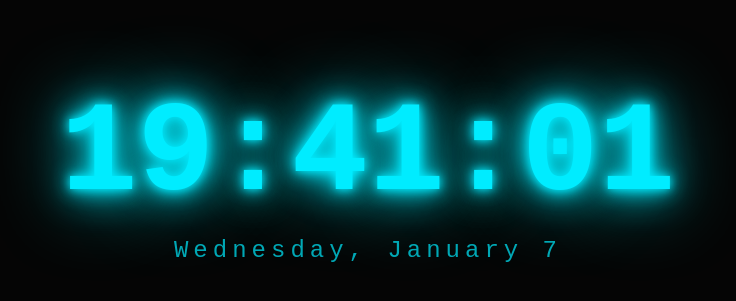
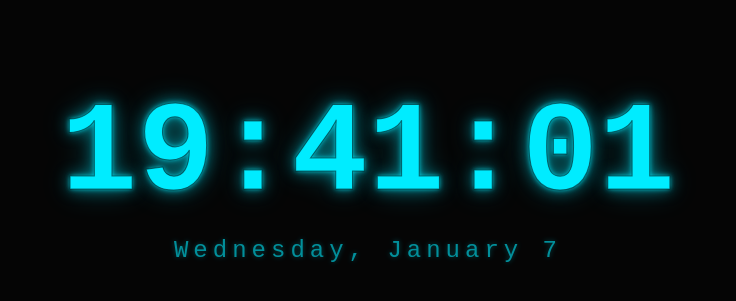
Before and after one commit to sonalimahato/Neon-Digital-Clock, a plain HTML site: page index.html in a window 1280 px wide. Shown: the part 227-528 px from the top of the page, without its empty margins (272-1008 px from the left). Drawn offline with Linux system fonts and the light colour scheme.

Commit message:
Refactor CSS for clock and date display
Updated styles for improved visibility and effects.

```diff
--- a/style.css
+++ b/style.css
@@ -19,13 +19,17 @@
 
 #clock {
     font-size: 8rem;
-    font-weight: bold;
-    color: #00ecff; /* Cyan base color */
-    /* The Neon Glow Effect: Layering different blur levels */
-    text-shadow: 0 0 10px #00ecff,
-                 0 0 20px #00ecff,
-                 0 0 40px #00ecff,
-                 0 0 80px #00ecff;
+    font-weight: 900; /* Extra bold for better visibility */
+    color: #00ecff;
+
+    /* Reduced glow: We only use 3 layers now instead of 4 */
+    /* Layer 1: Sharp outline | Layer 2: Medium glow | Layer 3: Soft outer glow */
+    text-shadow: 0 0 5px rgba(0, 236, 255, 0.8),
+                 0 0 15px rgba(0, 236, 255, 0.5),
+                 0 0 30px rgba(0, 236, 255, 0.3);
+
+    /* Extra trick: A dark border around the letters (Text Stroke) */
+    -webkit-text-stroke: 1px rgba(0, 0, 0, 0.5);
 }
 
 #date {
@@ -33,5 +37,8 @@
     color: #00ecff;
     letter-spacing: 5px;
     margin-top: 10px;
-    opacity: 0.7;
+
+    /* Lower opacity makes it less "shimmery" and easier on the eyes */
+    opacity: 0.6;
+    text-shadow: 0 0 5px rgba(0, 236, 255, 0.5);
 }
```
